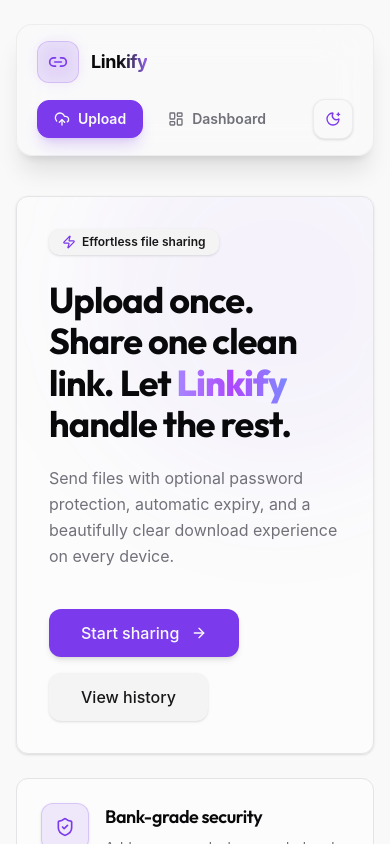
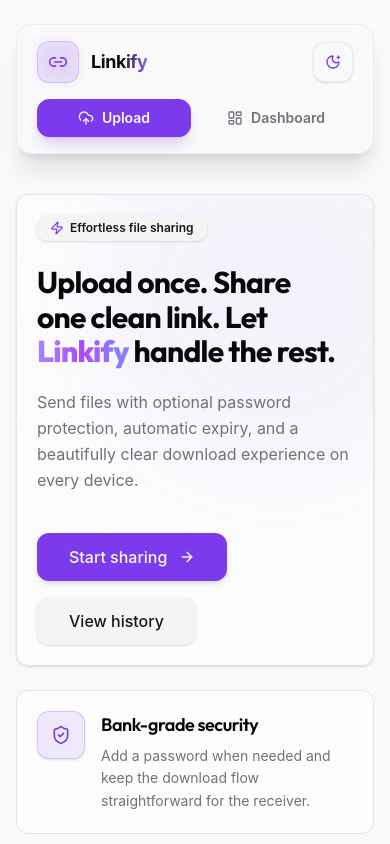
Before and after one commit to limeshw/file-sharing-webapp, a React (Vite) app in the folder client/: page / in a window 390 px wide. Shown: the top 844 px of the page. Built offline with nearby package versions, Linux system fonts and the light colour scheme; no server answers.

Commit message:
Make website responsive

```diff
--- a/client/src/components/app-shell.jsx
+++ b/client/src/components/app-shell.jsx
@@ -16,7 +16,7 @@ export function AppShell() {
         {/* Premium Floating Header */}
         <header className="sticky top-6 z-40 mb-8 rounded-2xl border border-border/60 bg-background/50 backdrop-blur-xl px-5 py-4 shadow-xl shadow-black/10 transition-all duration-300">
           <div className="flex flex-col gap-4 sm:flex-row sm:items-center sm:justify-between">
-            <div className="flex items-center justify-between">
+            <div className="flex items-center justify-between w-full sm:w-auto">
               <Link to="/" className="flex items-center gap-3 group">
                 <div className="relative flex items-center justify-center p-2.5 rounded-xl bg-primary/10 border border-primary/20 group-hover:bg-primary/20 transition-all duration-300">
                   <div className="absolute inset-0 bg-primary/20 rounded-xl blur group-hover:blur-md transition-all duration-300 opacity-50"></div>
@@ -27,10 +27,14 @@ export function AppShell() {
                   <span className="text-[10px] text-muted-foreground mt-0.5 font-medium hidden sm:block">File sharing made simple</span>
                 </div>
               </Link>
+              {/* Mobile theme toggle */}
+              <div className="sm:hidden">
+                <ThemeToggle className="shrink-0 border-border/60 hover:bg-secondary hover:text-foreground" showLabel={false} />
+              </div>
             </div>
 
-            <div className="flex items-center justify-between sm:justify-end gap-4">
-              <nav className="flex gap-2">
+            <div className="flex items-center justify-between sm:justify-end gap-4 w-full sm:w-auto">
+              <nav className="flex gap-2 w-full sm:w-auto justify-center sm:justify-start">
                 {navigation.map((item) => {
                   const Icon = item.icon;
 
@@ -40,7 +44,7 @@ export function AppShell() {
                       to={item.to}
                       className={({ isActive }) =>
                         cn(
-                          "relative inline-flex items-center gap-2 rounded-lg px-4 py-2 text-sm font-semibold transition-all duration-300 border",
+                          "relative inline-flex items-center justify-center gap-2 rounded-lg px-4 py-2 text-sm font-semibold transition-all duration-300 border w-full sm:w-auto",
                           isActive
                             ? "bg-primary text-primary-foreground border-primary shadow-lg shadow-primary/20"
                             : "text-muted-foreground border-transparent hover:bg-secondary hover:text-foreground hover:border-border/60",
@@ -54,7 +58,10 @@ export function AppShell() {
                 })}
               </nav>
               <div className="h-6 w-[1px] bg-border/60 hidden sm:block"></div>
-              <ThemeToggle className="shrink-0 border-border/60 hover:bg-secondary hover:text-foreground" showLabel={false} />
+              {/* Desktop theme toggle */}
+              <div className="hidden sm:block">
+                <ThemeToggle className="shrink-0 border-border/60 hover:bg-secondary hover:text-foreground" showLabel={false} />
+              </div>
             </div>
           </div>
         </header>
--- a/client/src/components/dashboard-grid.jsx
+++ b/client/src/components/dashboard-grid.jsx
@@ -77,13 +77,13 @@ export function DashboardGrid({ uploads }) {
 
 function PillRow({ Icon, label, value, iconColor = "text-primary", iconBg = "bg-primary/10 border-primary/20" }) {
   return (
-    <div className="flex items-center gap-4 rounded-lg border border-border/50 bg-background/30 px-4 py-3 backdrop-blur-sm transition-colors hover:bg-background/50">
+    <div className="flex items-center gap-3 sm:gap-4 rounded-lg border border-border/50 bg-background/30 px-3 py-2.5 sm:px-4 sm:py-3 backdrop-blur-sm transition-colors hover:bg-background/50">
       <div className={`flex shrink-0 size-9 items-center justify-center rounded-lg border ${iconBg} ${iconColor}`}>
         <Icon className="size-4" />
       </div>
       <div className="min-w-0">
         <p className="text-[10px] uppercase tracking-wider text-muted-foreground font-semibold">{label}</p>
-        <p className="text-sm font-medium truncate mt-0.5 text-foreground">{value}</p>
+        <p className="text-xs sm:text-sm font-medium truncate mt-0.5 text-foreground">{value}</p>
       </div>
     </div>
   );
--- a/client/src/components/page-hero.jsx
+++ b/client/src/components/page-hero.jsx
@@ -6,7 +6,7 @@ import { Button } from "./ui/button.jsx";
 export function PageHero() {
   return (
     <section className="grid gap-6 lg:grid-cols-[1.15fr_0.85fr]">
-      <div className="rounded-xl border border-border bg-card/40 p-8 sm:p-12 relative overflow-hidden group shadow">
+      <div className="rounded-xl border border-border bg-card/40 p-5 sm:p-8 md:p-12 relative overflow-hidden group shadow">
         {/* Decorative background glow */}
         <div className="absolute -top-24 -right-24 w-96 h-96 bg-primary/5 rounded-full blur-3xl group-hover:bg-primary/10 transition-all duration-700"></div>
 
@@ -16,7 +16,7 @@ export function PageHero() {
             <span>Effortless file sharing</span>
           </Badge>
 
-          <h1 className="max-w-3xl text-4xl sm:text-5xl lg:text-6xl font-bold text-balance leading-[1.15] tracking-tight text-foreground">
+          <h1 className="max-w-3xl text-3xl sm:text-4xl md:text-5xl lg:text-6xl font-bold text-balance leading-[1.15] tracking-tight text-foreground">
             Upload once. Share one clean link. Let <span className="premium-gradient-text">Linkify</span> handle the rest.
           </h1>
           <p className="mt-5 max-w-xl text-base leading-relaxed text-muted-foreground sm:text-lg">
@@ -60,7 +60,7 @@ export function PageHero() {
 
 function FeatureCard({ Icon, title, description }) {
   return (
-    <div className="rounded-xl border border-border bg-card/40 p-6 hover:-translate-y-1 hover:shadow-md transition-all duration-300 group cursor-default relative overflow-hidden">
+    <div className="rounded-xl border border-border bg-card/40 p-5 sm:p-6 hover:-translate-y-1 hover:shadow-md transition-all duration-300 group cursor-default relative overflow-hidden">
       {/* Subtle hover glow */}
       <div className="absolute inset-0 bg-gradient-to-r from-transparent via-primary/5 to-transparent -translate-x-full group-hover:translate-x-full duration-1000 transition-transform"></div>
 
--- a/client/src/components/upload-form.jsx
+++ b/client/src/components/upload-form.jsx
@@ -106,7 +106,7 @@ export function UploadForm() {
   }
 
   return (
-    <div id="upload-panel" className="grid gap-6 xl:grid-cols-[1fr_0.92fr]">
+    <div id="upload-panel" className="grid gap-6 lg:grid-cols-2 xl:grid-cols-[1fr_0.92fr]">
       <Card className="rounded-xl overflow-hidden relative border border-border bg-card/40 shadow">
         <div className="absolute top-0 right-0 w-64 h-64 bg-primary/5 rounded-full blur-3xl pointer-events-none"></div>
         <CardHeader className="relative z-10 pb-2">
@@ -119,7 +119,7 @@ export function UploadForm() {
           <form className="space-y-6" onSubmit={handleSubmit}>
             <button
               type="button"
-              className={`group w-full rounded-xl border-2 border-dashed p-8 text-left transition-all duration-300 ${
+              className={`group w-full rounded-xl border-2 border-dashed p-5 sm:p-8 text-left transition-all duration-300 ${
                 isDragging
                   ? "border-primary bg-primary/10 scale-[1.01]"
                   : "border-border bg-secondary/20 hover:border-primary/50 hover:bg-secondary/40"
--- a/client/src/pages/download-page.jsx
+++ b/client/src/pages/download-page.jsx
@@ -114,8 +114,8 @@ export function DownloadPage() {
 
   if (file.hasPassword && !access) {
     return (
-      <div className="grid gap-6 xl:grid-cols-[1fr_0.92fr]">
-        <Card className="rounded-[32px]">
+      <div className="grid gap-6 lg:grid-cols-2 xl:grid-cols-[1fr_0.92fr]">
+        <Card className="rounded-xl">
           <CardHeader>
             <div className="mb-3 flex size-12 items-center justify-center rounded-3xl bg-accent text-accent-foreground">
               <ShieldAlert className="size-5" />
@@ -141,10 +141,10 @@ export function DownloadPage() {
   }
 
   return (
-    <Card className="mx-auto max-w-3xl rounded-[36px] p-8">
+    <Card className="mx-auto max-w-3xl rounded-xl p-5 sm:p-8">
       <div>
         <p className="text-sm uppercase tracking-[0.24em] text-muted">Download</p>
-        <h1 className="mt-3 text-3xl font-semibold">{file.fileName}</h1>
+        <h1 className="mt-3 text-2xl sm:text-3xl font-semibold break-all">{file.fileName}</h1>
         <p className="mt-3 text-sm leading-7 text-muted">
           Your file is ready. Start the download when you are ready.
         </p>
--- a/client/src/pages/file-page.jsx
+++ b/client/src/pages/file-page.jsx
@@ -87,7 +87,7 @@ export function FilePage() {
 
   if (status === "loading") {
     return (
-      <div className="grid gap-6 xl:grid-cols-[1fr_0.92fr]">
+      <div className="grid gap-6 lg:grid-cols-2 xl:grid-cols-[1fr_0.92fr]">
         <Skeleton className="h-72 rounded-xl" />
         <Skeleton className="h-80 rounded-xl" />
       </div>
@@ -117,7 +117,7 @@ export function FilePage() {
   }
 
   return (
-    <div className="grid gap-6 xl:grid-cols-[1fr_0.92fr] h-full items-start">
+    <div className="grid gap-6 lg:grid-cols-2 xl:grid-cols-[1fr_0.92fr] h-full items-start">
       <div className="space-y-6 sticky top-6">
         <FileMetadataCard
           file={file}
```
